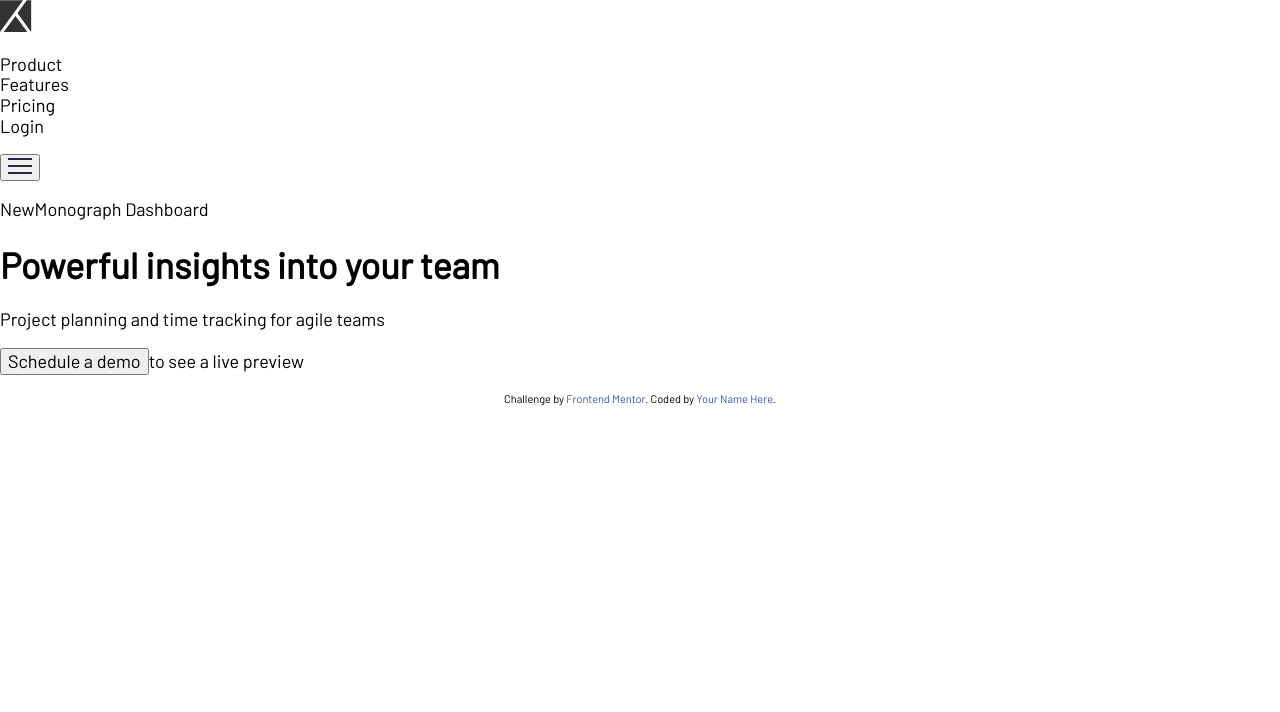
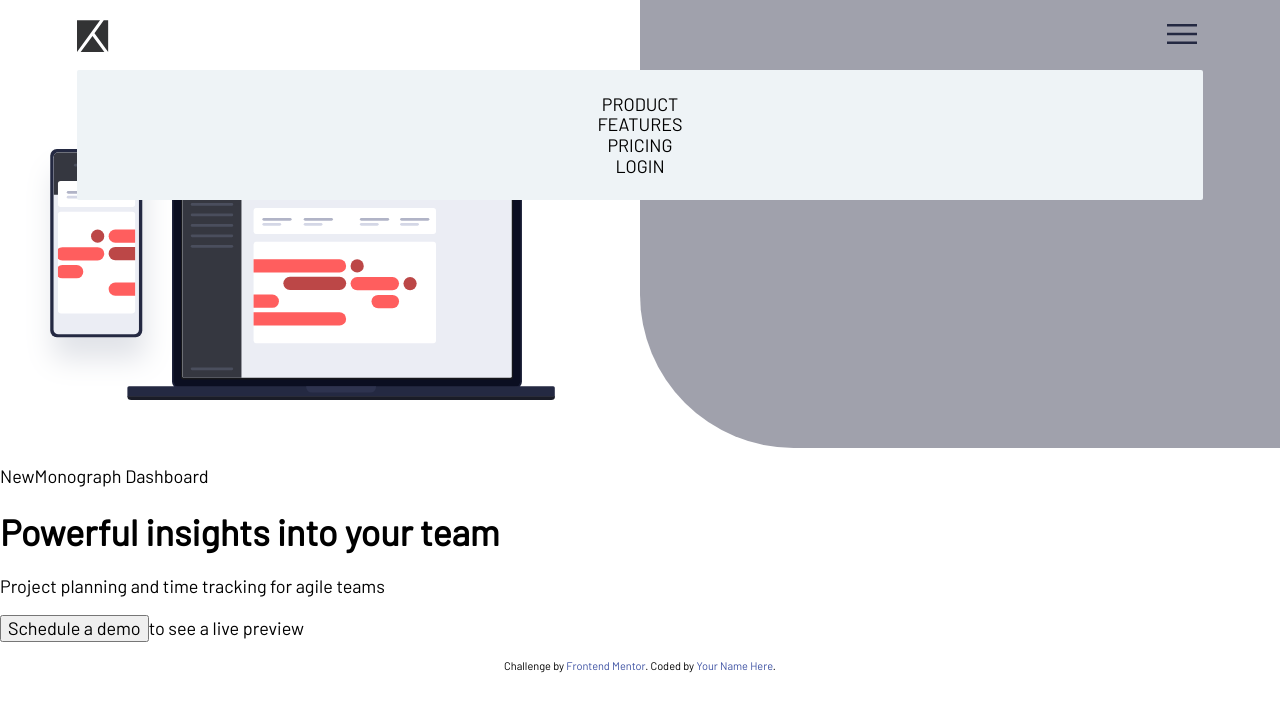
Before and after one commit to EdisonPadilla/project-tracking-intro-component, a plain HTML site: page index.html in a window 1280 px wide. Drawn offline with Linux system fonts and the light colour scheme.

Commit message:
primer avance diseno movil

```diff
--- a/css/main_style.css
+++ b/css/main_style.css
@@ -48,3 +48,77 @@ body {
   font-family: "barlow", sans-serif;
   font-weight: 400;
 }
+
+.content-1 {
+  height: 56vh;
+  overflow: hidden;
+}
+
+.bg-rectangle {
+  position: relative;
+  left: 50%;
+  width: 50%;
+  height: 56vh;
+  background-color: var(--grayish-blue);
+  border-radius: 0 0 0 12vw;
+}
+
+.img-devices {
+  position: relative;
+  top: -38vh;
+  right: -2vw;
+  height: 32vh;
+}
+
+.nav-bar {
+  position: relative;
+  display: flex;
+  align-items: center;
+  padding: 0 6vw;
+  justify-content: space-between;
+  top: -86vh;
+}
+
+.nav-menu {
+  position: absolute;
+  top: 100%;
+  padding: 24px 0;
+  width: 88vw;
+  text-align: center;
+  text-transform: uppercase;
+  background-color: var(--light-grayish-blue);
+  border-radius: 2px;
+  /*display: flex;*/
+  /*align-items: center;
+  display: none;*/
+}
+
+.nav-menu .link {
+  display: block;
+}
+
+.nav-menu .login-link-box {
+  border-top: 1px solid --grayish-blue;
+}
+
+.logo {
+  width: 32px;
+  height: 32px;
+}
+
+.ham-btn {
+  position: relative;
+  border: none;
+  background: transparent;
+}
+
+.ham-btn img {
+  height: 20px;
+}
+
+.ham-btn .close-icon {
+  position: absolute;
+  width: 20px;
+  left: 9px;
+  display: none;
+}
--- a/index.html
+++ b/index.html
@@ -32,18 +32,28 @@
   <body>
     <main>
       <div class="container">
-        <nav>
-          <img src="./images/logo.svg" alt="" />
-          <ul>
-            <li>Product</li>
-            <li>Features</li>
-            <li>Pricing</li>
-            <li>Login</li>
+        <section class="content-1">
+          <div class="bg-rectangle"></div>
+          <img
+            class="img-devices"
+            src="./images/illustration-devices.svg"
+            alt=""
+          />
+          <nav class="nav-bar">
+            <img class="logo" src="./images/logo.svg" alt="" />
+            <ul class="nav-menu">
+              <li><a class="link" href="">Product</a></li>
+              <li><a class="link" href="">Features</a></li>
+              <li><a class="link" href="">Pricing</a></li>
+              <li class="login-link-box"><a class="link" href="">Login</a></li>
             </ul>
+            <button type="submit" class="ham-btn">
+              <img class="ham-icon" src="./images/icon-hamburger.svg" alt="" />
+              <img class="close-icon" src="./images/icon-close.svg" alt="" />
+            </button>
           </nav>
-        <button type="submit">
-          <img src="./images/icon-hamburger.svg" alt="" />
-        </button>
+        </section>
+        <section class="content-2">
           <p><span>New</span>Monograph Dashboard</p>
 
           <h1>Powerful insights into your team</h1>
@@ -52,6 +62,7 @@
           <p>
             <button type="submit">Schedule a demo</button>to see a live preview
           </p>
+        </section>
       </div>
     </main>
 
```
Lines whose indentation alone changed are shown as unchanged.
